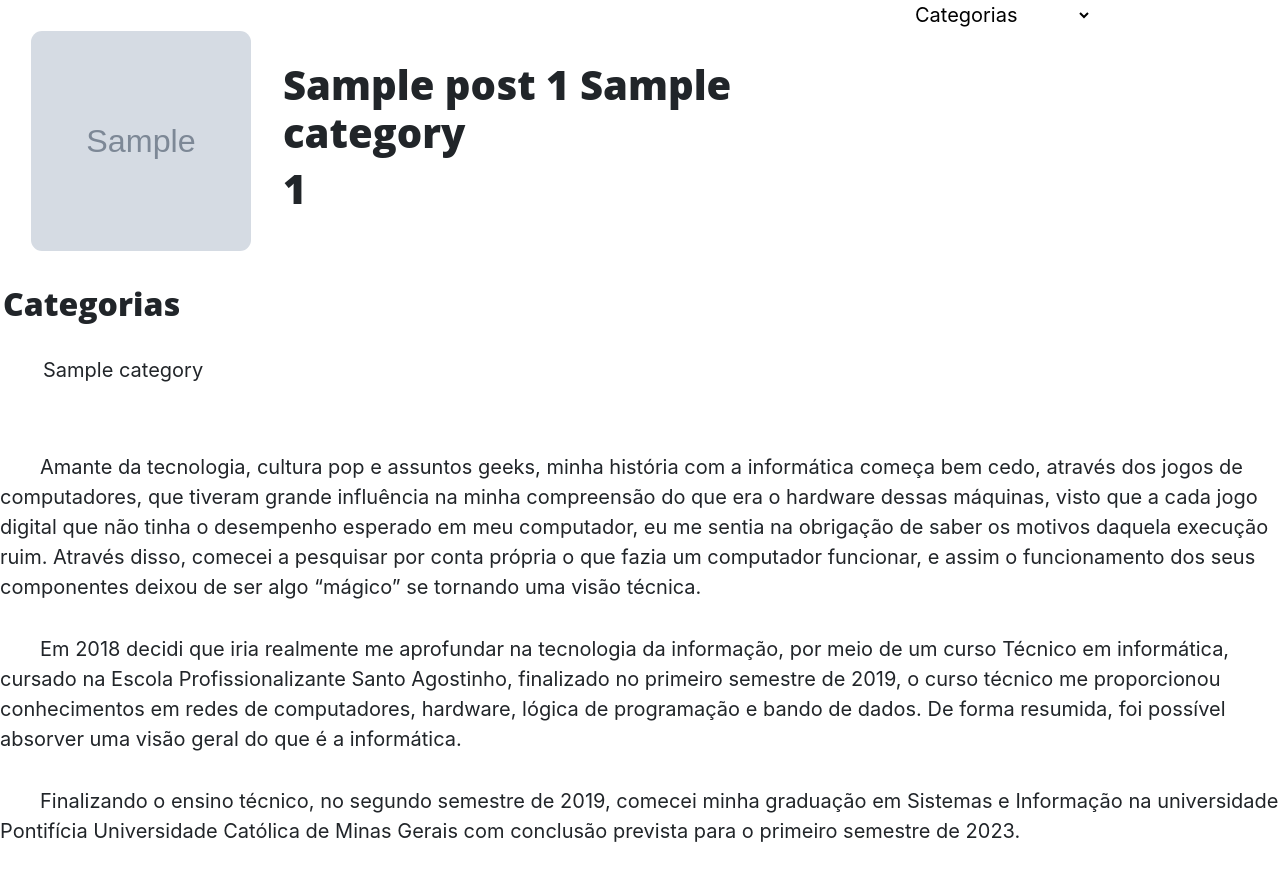
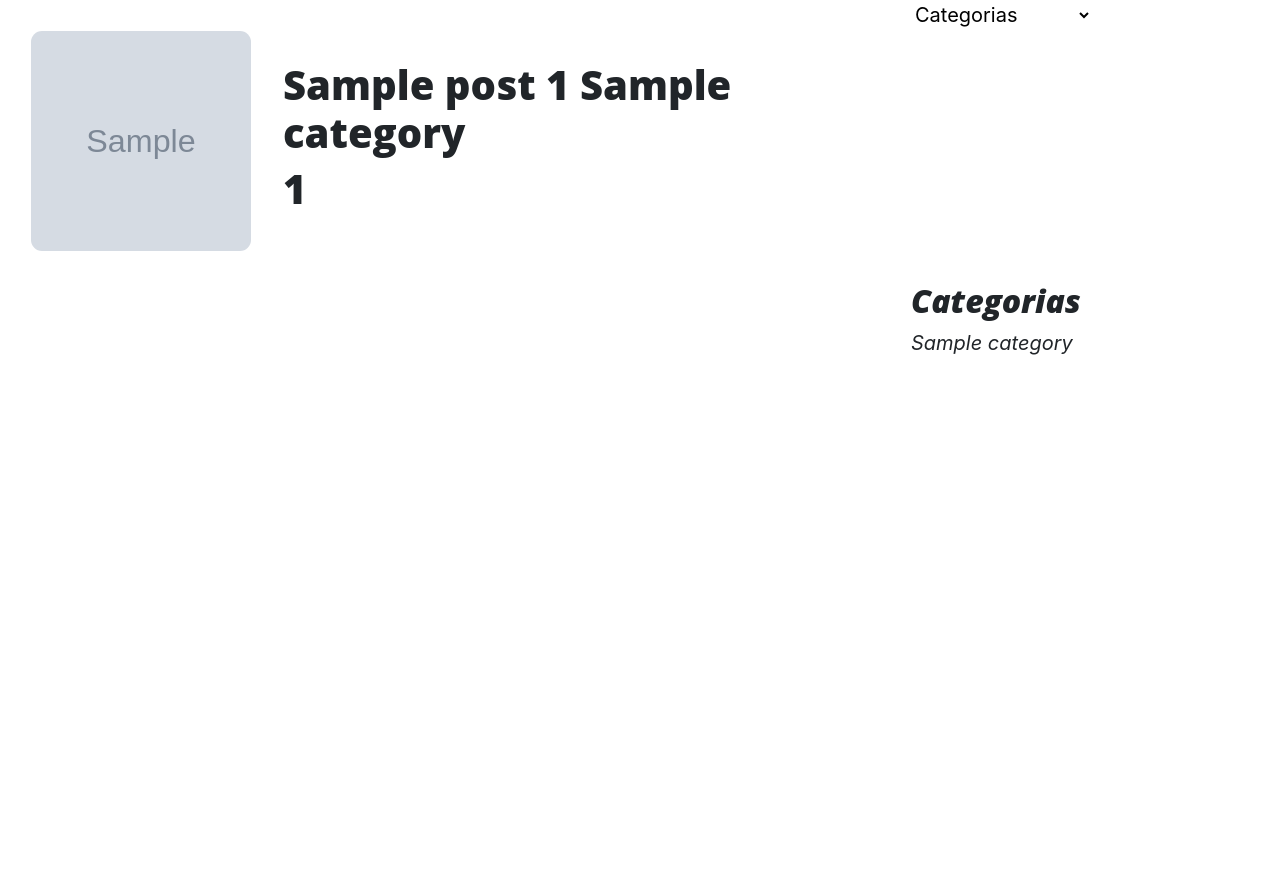
Before and after one commit to victorluanteles/Old-Blog-Victor, a Django app: page /teste/1 in a window 1280 px wide. After the commit the page ends 355 px from the top, so only its background shows below. Run offline with Django 3.2, Linux system fonts and the light colour scheme; tables that the repository leaves empty hold one stand-in row (values such as "Sample post"); grey boxes marked "Sample" are stand-in pictures; some libraries are stand-ins or nearby versions.

Commit message:
category

```diff
--- a/contas/templates/contas/filter.html
+++ b/contas/templates/contas/filter.html
@@ -10,7 +10,7 @@
                 <h2>  Categorias</h2>
                 {% for item_c in all_category %}
                 <a href="{% url 'filter' item_c.id %}">
-                    <p>{{item_c.title}}</p>
+                    {{item_c.title}}
                 </a>
                  <hr class="my-1" />
                 {% endfor %}
--- a/contas/templates/contas/index.html
+++ b/contas/templates/contas/index.html
@@ -8,14 +8,16 @@
 {% block content %}
 <main>
     <aside>
-        <h2>  Categorias</h2>
+        <h4>  Categorias</h4>
         {% for item_c in all_category %}
         <a href="{% url 'filter' item_c.id %}">
-            <p>{{item_c.title}}</p>
+            {{item_c.title}}
         </a>
          <hr class="my-1" />
         {% endfor %}
     </aside>
+
+
 
     <section>
         {% for item in page_obj %}
--- a/contas/templates/contas/post.html
+++ b/contas/templates/contas/post.html
@@ -15,7 +15,7 @@
                         p {
                          text-indent: 2em;
                          text-align: justify;
-                         font-size: 19px;
+                         font-size: 17px;
                     }
                     </style>
 
--- a/contas/templates/contas/teste.html
+++ b/contas/templates/contas/teste.html
@@ -34,34 +34,16 @@
 
 </section>
 
-    <table border="0.4">
-            <td>
+
+<aside>
               <h2>  Categorias</h2>
                 {% for item_c in all_category %}
                 <a href="{% url 'filter' item_c.id %}">
-                    <p>{{item_c.title}}</p>
+                    {{item_c.title}}
                 </a>
                 {% endfor %}
-            </td>
-        </table>
+  </aside>
    </body>
-<style>
-    p {
-    text-indent: 2em;
-}
-</style>
-
-                 <p >
-                        Amante da tecnologia, cultura pop e assuntos geeks, minha história com a informática começa bem cedo, através dos jogos de computadores, que tiveram grande influência na minha compreensão do que era o hardware dessas máquinas, visto que a cada jogo digital que não tinha o desempenho esperado em meu computador, eu me sentia na obrigação de saber os motivos daquela execução ruim. Através disso, comecei a pesquisar por conta própria o que fazia um computador funcionar, e assim o funcionamento dos seus componentes deixou de ser algo “mágico” se tornando uma visão técnica.
-                    </p>
-
-                    <p >
-                    Em 2018 decidi que iria realmente me aprofundar na tecnologia da informação, por meio de um curso Técnico em informática, cursado na Escola Profissionalizante Santo Agostinho, finalizado no primeiro semestre de 2019, o curso técnico me proporcionou conhecimentos em redes de computadores, hardware, lógica de programação e bando de dados. De forma resumida, foi possível absorver uma visão geral do que é a informática.
-                    </p>
-
-                    <p >
-                    Finalizando o ensino técnico, no segundo semestre de 2019, comecei minha graduação em Sistemas e Informação na universidade Pontifícia Universidade Católica de Minas Gerais com conclusão prevista para o primeiro semestre de 2023.
-                    </p>
 
 
 
```
